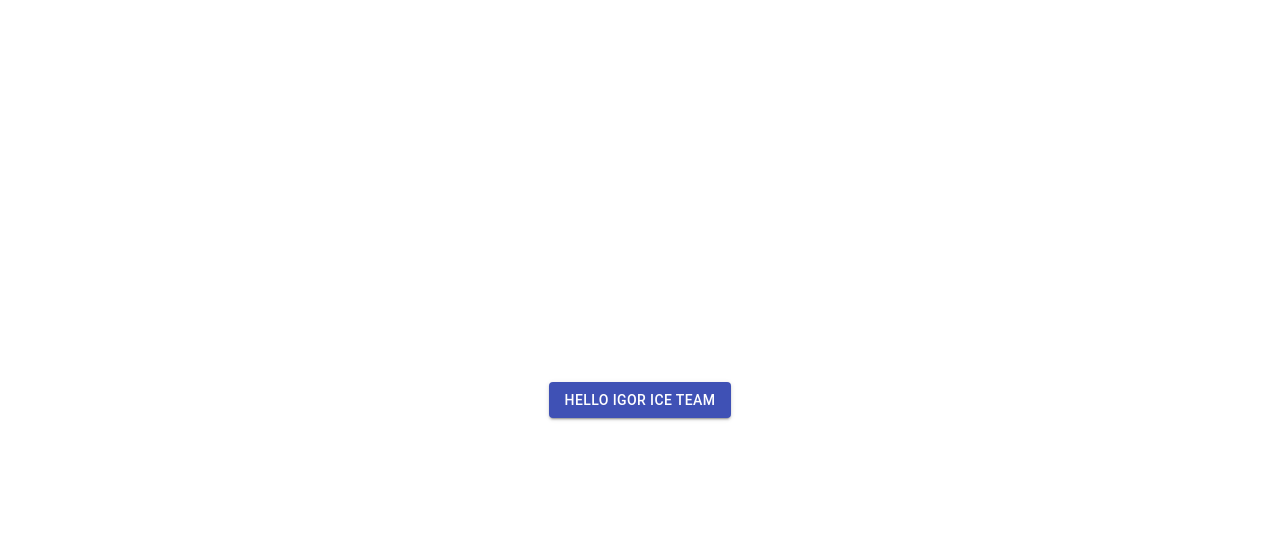
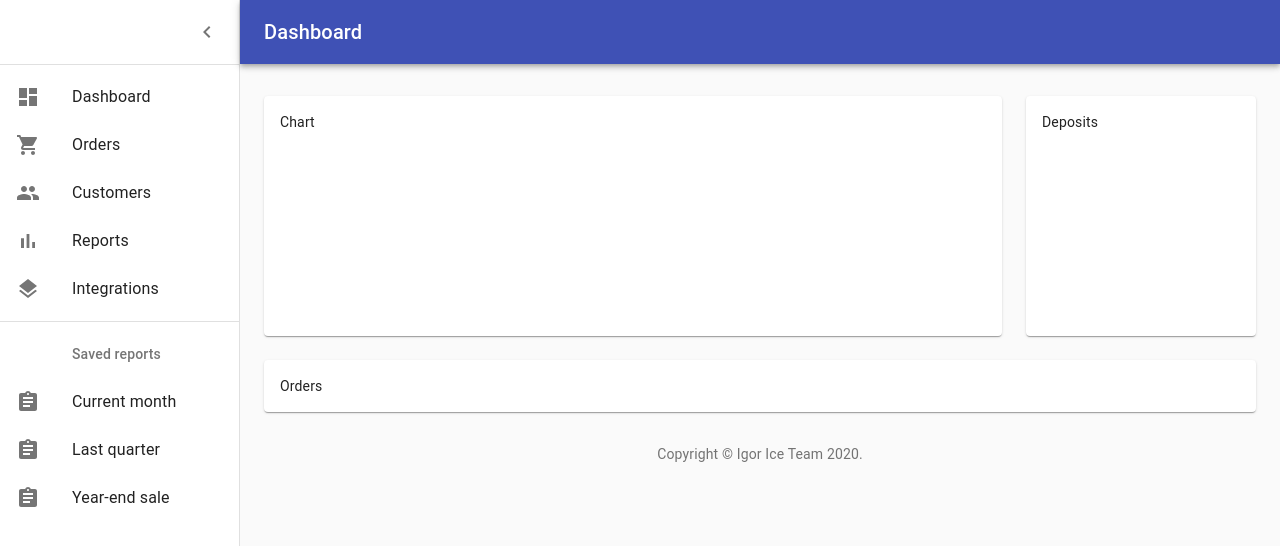
Before and after one commit to silviot/EisBuk, a React (Create React App) app in the folder eisbuk-admin/: page / in a window 1280 px wide. Shown: the top 546 px of the page. Built offline with nearby package versions, Linux system fonts and the light colour scheme; the HTML template or start-up script is replaced by a standard one.

Commit message:
Add mock dashboard for admin

```diff
--- a/eisbuk-admin/package.json
+++ b/eisbuk-admin/package.json
@@ -4,6 +4,7 @@
   "private": true,
   "dependencies": {
     "@material-ui/core": "^4.11.0",
+    "@material-ui/icons": "^4.9.1",
     "@testing-library/jest-dom": "^4.2.4",
     "@testing-library/react": "^9.3.2",
     "@testing-library/user-event": "^7.1.2",
--- a/eisbuk-admin/src/App.tsx
+++ b/eisbuk-admin/src/App.tsx
@@ -1,14 +1,261 @@
-import React from "react";
-import ReactDOM from "react-dom";
-import Button from "@material-ui/core/Button";
-import "./App.css";
+import React from 'react';
+import clsx from 'clsx';
+import { makeStyles } from '@material-ui/core/styles';
+import CssBaseline from '@material-ui/core/CssBaseline';
+import Drawer from '@material-ui/core/Drawer';
+import Box from '@material-ui/core/Box';
+import AppBar from '@material-ui/core/AppBar';
+import Toolbar from '@material-ui/core/Toolbar';
+import List from '@material-ui/core/List';
+import ListItem from '@material-ui/core/ListItem';
+import ListItemIcon from '@material-ui/core/ListItemIcon';
+import ListItemText from '@material-ui/core/ListItemText';
+import ListSubheader from '@material-ui/core/ListSubheader';
+import DashboardIcon from '@material-ui/icons/Dashboard';
+import ShoppingCartIcon from '@material-ui/icons/ShoppingCart';
+import PeopleIcon from '@material-ui/icons/People';
+import BarChartIcon from '@material-ui/icons/BarChart';
+import LayersIcon from '@material-ui/icons/Layers';
+import AssignmentIcon from '@material-ui/icons/Assignment';
+import Typography from '@material-ui/core/Typography';
+import Divider from '@material-ui/core/Divider';
+import IconButton from '@material-ui/core/IconButton';
+import Container from '@material-ui/core/Container';
+import Grid from '@material-ui/core/Grid';
+import Paper from '@material-ui/core/Paper';
+import Link from '@material-ui/core/Link';
+import MenuIcon from '@material-ui/icons/Menu';
+import ChevronLeftIcon from '@material-ui/icons/ChevronLeft';
 
 function App() {
+  const classes = useStyles();
+  const [open, setOpen] = React.useState(true);
+  const handleDrawerOpen = () => {
+    setOpen(true);
+  };
+  const handleDrawerClose = () => {
+    setOpen(false);
+  };
+  const fixedHeightPaper = clsx(classes.paper, classes.fixedHeight);
+
+  const mainListItems = (
+    <div>
+      <ListItem button>
+        <ListItemIcon>
+          <DashboardIcon />
+        </ListItemIcon>
+        <ListItemText primary="Dashboard" />
+      </ListItem>
+      <ListItem button>
+        <ListItemIcon>
+          <ShoppingCartIcon />
+        </ListItemIcon>
+        <ListItemText primary="Orders" />
+      </ListItem>
+      <ListItem button>
+        <ListItemIcon>
+          <PeopleIcon />
+        </ListItemIcon>
+        <ListItemText primary="Customers" />
+      </ListItem>
+      <ListItem button>
+        <ListItemIcon>
+          <BarChartIcon />
+        </ListItemIcon>
+        <ListItemText primary="Reports" />
+      </ListItem>
+      <ListItem button>
+        <ListItemIcon>
+          <LayersIcon />
+        </ListItemIcon>
+        <ListItemText primary="Integrations" />
+      </ListItem>
+    </div>
+  );
+
+  const secondaryListItems = (
+    <div>
+      <ListSubheader inset>Saved reports</ListSubheader>
+      <ListItem button>
+        <ListItemIcon>
+          <AssignmentIcon />
+        </ListItemIcon>
+        <ListItemText primary="Current month" />
+      </ListItem>
+      <ListItem button>
+        <ListItemIcon>
+          <AssignmentIcon />
+        </ListItemIcon>
+        <ListItemText primary="Last quarter" />
+      </ListItem>
+      <ListItem button>
+        <ListItemIcon>
+          <AssignmentIcon />
+        </ListItemIcon>
+        <ListItemText primary="Year-end sale" />
+      </ListItem>
+    </div>
+  );
+
   return (
-    <Button variant="contained" color="primary">
-      Hello Igor Ice Team
-    </Button>
+    <div className={classes.root}>
+      <CssBaseline />
+      <AppBar position="absolute" className={clsx(classes.appBar, open && classes.appBarShift)}>
+        <Toolbar className={classes.toolbar}>
+          <IconButton
+            edge="start"
+            color="inherit"
+            aria-label="open drawer"
+            onClick={handleDrawerOpen}
+            className={clsx(classes.menuButton, open && classes.menuButtonHidden)}
+          >
+            <MenuIcon />
+          </IconButton>
+          <Typography component="h1" variant="h6" color="inherit" noWrap className={classes.title}>
+            Dashboard
+          </Typography>
+        </Toolbar>
+      </AppBar>
+      <Drawer
+        variant="permanent"
+        classes={{
+          paper: clsx(classes.drawerPaper, !open && classes.drawerPaperClose),
+        }}
+        open={open}
+      >
+        <div className={classes.toolbarIcon}>
+          <IconButton onClick={handleDrawerClose}>
+            <ChevronLeftIcon />
+          </IconButton>
+        </div>
+        <Divider />
+        <List>{mainListItems}</List>
+        <Divider />
+        <List>{secondaryListItems}</List>
+      </Drawer>
+      <main className={classes.content}>
+        <div className={classes.appBarSpacer} />
+        <Container maxWidth="lg" className={classes.container}>
+          <Grid container spacing={3}>
+            {/* Chart */}
+            <Grid item xs={12} md={8} lg={9}>
+              <Paper className={fixedHeightPaper}>
+                Chart
+              </Paper>
+            </Grid>
+            {/* Recent Deposits */}
+            <Grid item xs={12} md={4} lg={3}>
+              <Paper className={fixedHeightPaper}>
+                Deposits
+              </Paper>
+            </Grid>
+            {/* Recent Orders */}
+            <Grid item xs={12}>
+              <Paper className={classes.paper}>
+                Orders
+              </Paper>
+            </Grid>
+          </Grid>
+          <Box pt={4}>
+            <Copyright />
+          </Box>
+        </Container>
+      </main>
+    </div>
+      );
+}
+
+function Copyright() {
+  return (
+    <Typography variant="body2" color="textSecondary" align="center">
+      {'Copyright © '}
+      <Link color="inherit" href="https://www.igoriceteam.com/">
+        Igor Ice Team
+      </Link>{' '}
+      {new Date().getFullYear()}
+      {'.'}
+    </Typography>
   );
 }
 
+const drawerWidth = 240;
+
+const useStyles = makeStyles((theme) => ({
+  root: {
+    display: 'flex',
+  },
+  toolbar: {
+    paddingRight: 24, // keep right padding when drawer closed
+  },
+  toolbarIcon: {
+    display: 'flex',
+    alignItems: 'center',
+    justifyContent: 'flex-end',
+    padding: '0 8px',
+    ...theme.mixins.toolbar,
+  },
+  appBar: {
+    zIndex: theme.zIndex.drawer + 1,
+    transition: theme.transitions.create(['width', 'margin'], {
+      easing: theme.transitions.easing.sharp,
+      duration: theme.transitions.duration.leavingScreen,
+    }),
+  },
+  appBarShift: {
+    marginLeft: drawerWidth,
+    width: `calc(100% - ${drawerWidth}px)`,
+    transition: theme.transitions.create(['width', 'margin'], {
+      easing: theme.transitions.easing.sharp,
+      duration: theme.transitions.duration.enteringScreen,
+    }),
+  },
+  menuButton: {
+    marginRight: 36,
+  },
+  menuButtonHidden: {
+    display: 'none',
+  },
+  title: {
+    flexGrow: 1,
+  },
+  drawerPaper: {
+    position: 'relative',
+    whiteSpace: 'nowrap',
+    width: drawerWidth,
+    transition: theme.transitions.create('width', {
+      easing: theme.transitions.easing.sharp,
+      duration: theme.transitions.duration.enteringScreen,
+    }),
+  },
+  drawerPaperClose: {
+    overflowX: 'hidden',
+    transition: theme.transitions.create('width', {
+      easing: theme.transitions.easing.sharp,
+      duration: theme.transitions.duration.leavingScreen,
+    }),
+    width: theme.spacing(7),
+    [theme.breakpoints.up('sm')]: {
+      width: theme.spacing(9),
+    },
+  },
+  appBarSpacer: theme.mixins.toolbar,
+  content: {
+    flexGrow: 1,
+    height: '100vh',
+    overflow: 'auto',
+  },
+  container: {
+    paddingTop: theme.spacing(4),
+    paddingBottom: theme.spacing(4),
+  },
+  paper: {
+    padding: theme.spacing(2),
+    display: 'flex',
+    overflow: 'auto',
+    flexDirection: 'column',
+  },
+  fixedHeight: {
+    height: 240,
+  },
+}));
 export default App;
```
